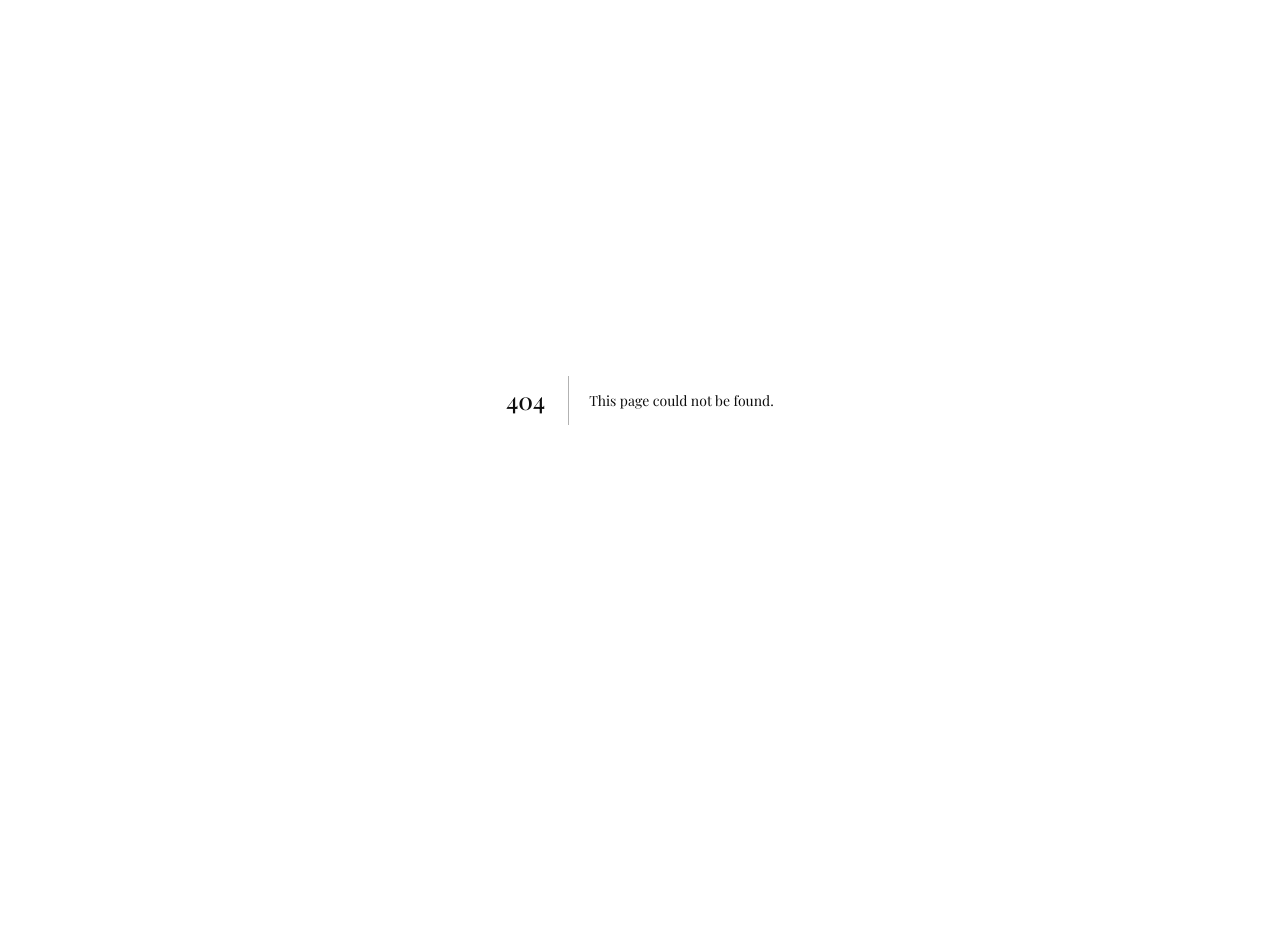
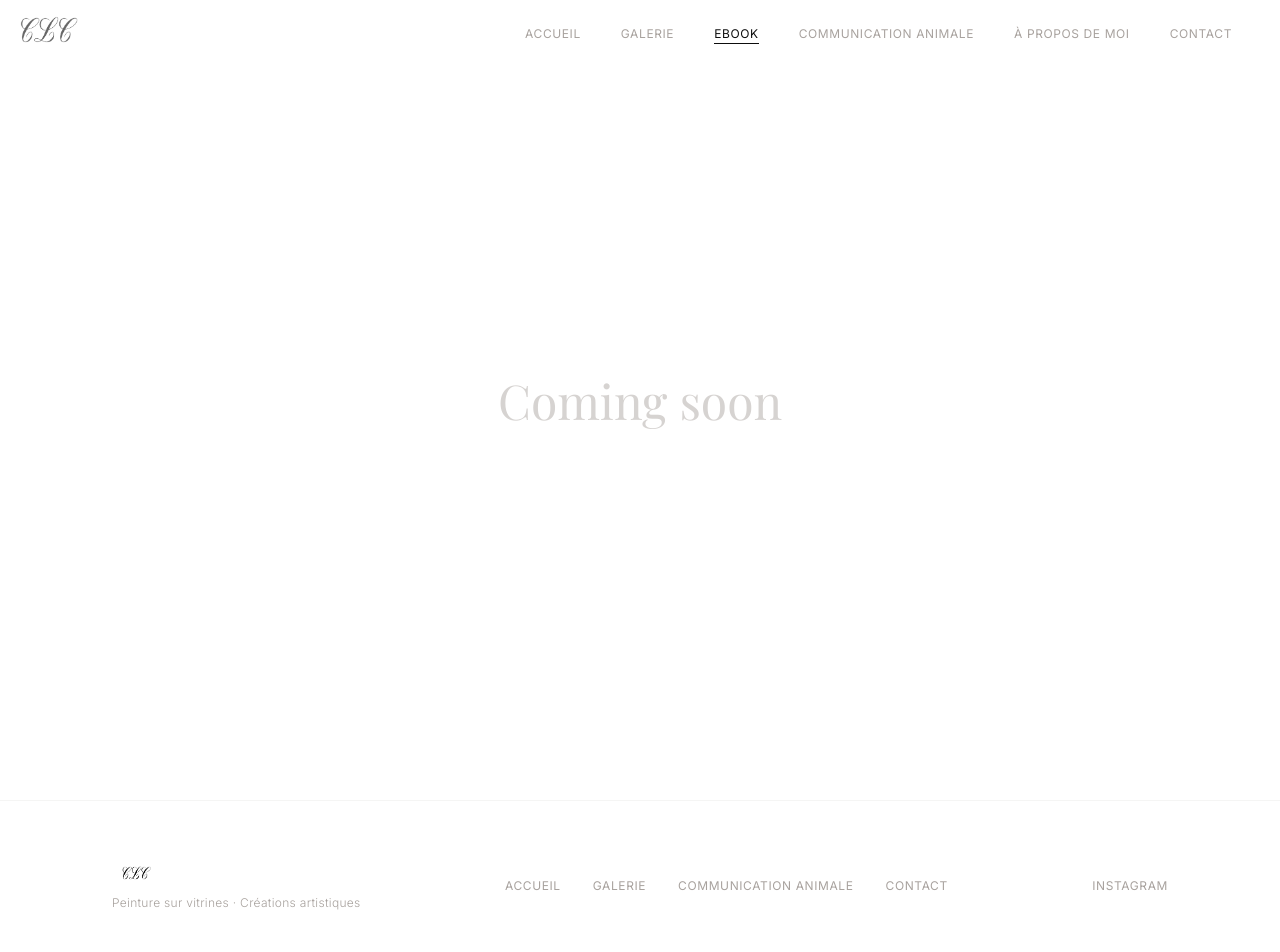
Before and after one commit to jflpro/clc_portfolio, a Next.js app: page /ebook in a window 1280 px wide. Before the commit this address had no page. Shown: the top 952 px of the page. Before the commit the page ends 800 px from the top, so only its background shows below. Built offline with nearby package versions, Linux system fonts and the light colour scheme.

Commit message:
add Ebook section in header and /ebook page

```diff
--- /dev/null
+++ b/app/ebook/page.tsx
@@ -0,0 +1,20 @@
+import type { Metadata } from 'next'
+import Navbar from '@/components/ui/Navbar'
+import Footer from '@/components/ui/Footer'
+
+export const metadata: Metadata = {
+  title: 'Ebook',
+  description: 'Ebook à venir',
+}
+
+export default function EbookPage() {
+  return (
+    <>
+      <Navbar />
+      <main className="min-h-screen bg-white flex items-center justify-center">
+        <p className="font-serif text-4xl md:text-5xl text-stone-300">Coming soon</p>
+      </main>
+      <Footer />
+    </>
+  )
+}
--- a/components/ui/Navbar.tsx
+++ b/components/ui/Navbar.tsx
@@ -8,6 +8,7 @@ import { usePathname } from 'next/navigation'
 const navLinks = [
   { href: '/home', label: 'Accueil' },
   { href: '/galerie', label: 'Galerie' },
+  { href: '/ebook', label: 'Ebook' },
   { href: '/animale', label: 'Communication animale' },
   { href: '/a-propos', label: 'À propos de moi' },
   { href: '/contact', label: 'Contact' },
```
